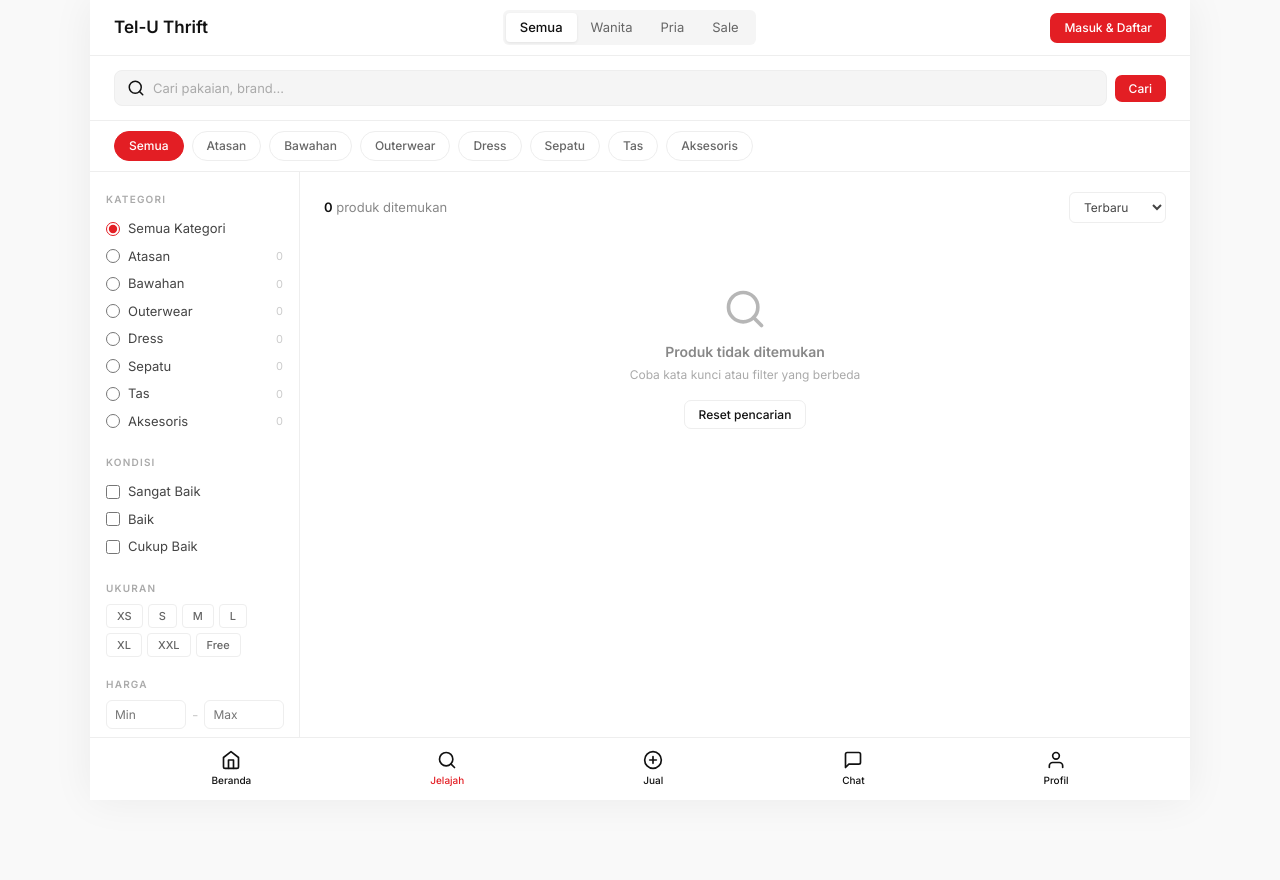
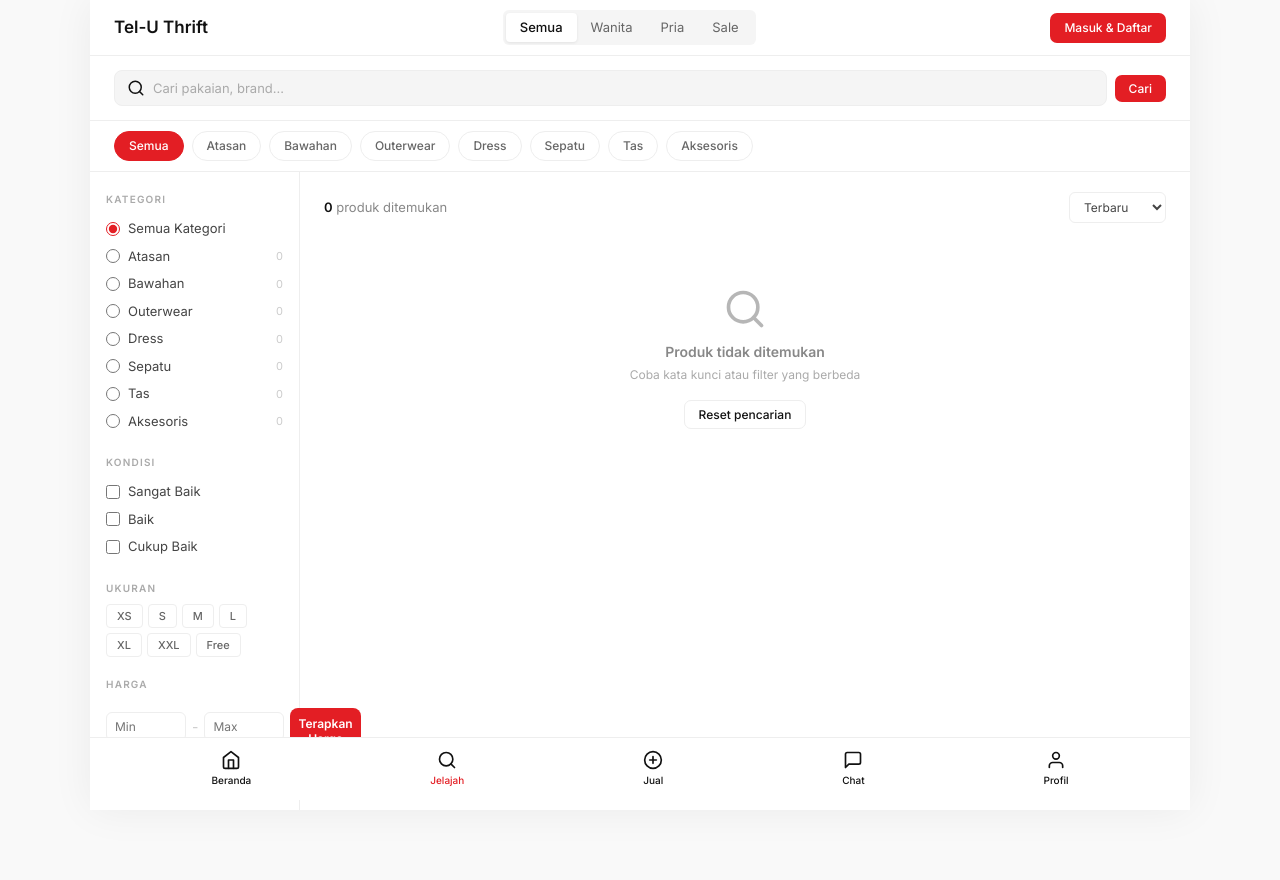
Before and after one commit to PBW-1-2026/4903-tubes-team-7, a PHP site: page /jelajah.php in a window 1280 px wide. Before the commit the page ends 786 px from the top, so only its background shows below. Run offline with PHP 8.4, Linux system fonts and the light colour scheme; data that the repository does not hold is empty.

Commit message:
add button

```diff
--- a/teluThrift/jelajah.php
+++ b/teluThrift/jelajah.php
@@ -168,6 +168,7 @@ while ($k = mysqli_fetch_assoc($res_kat)) {
                     <input class="form-control" type="number" id="hargaMin" placeholder="Min" value="<?php if (isset($_GET['harga_min']) && $_GET['harga_min']>0) echo (int)$_GET['harga_min']; ?>" style="padding:6px 8px;font-size:12px;border:1.5px solid #eee;border-radius:6px;width:80px;outline:none;font-family:Inter,sans-serif;">
                     <span style="color:#ccc;flex-shrink:0;">-</span>
                     <input class="form-control" type="number" id="hargaMax" placeholder="Max" value="<?php if (isset($_GET['harga_max']) && $_GET['harga_max']>0) echo (int)$_GET['harga_max']; ?>" style="padding:6px 8px;font-size:12px;border:1.5px solid #eee;border-radius:6px;width:80px;outline:none;font-family:Inter,sans-serif;">
+                    <button class="tombol-filter" onclick="muat()">Terapkan Harga</button>
                 </div>
             </div>
 
```
